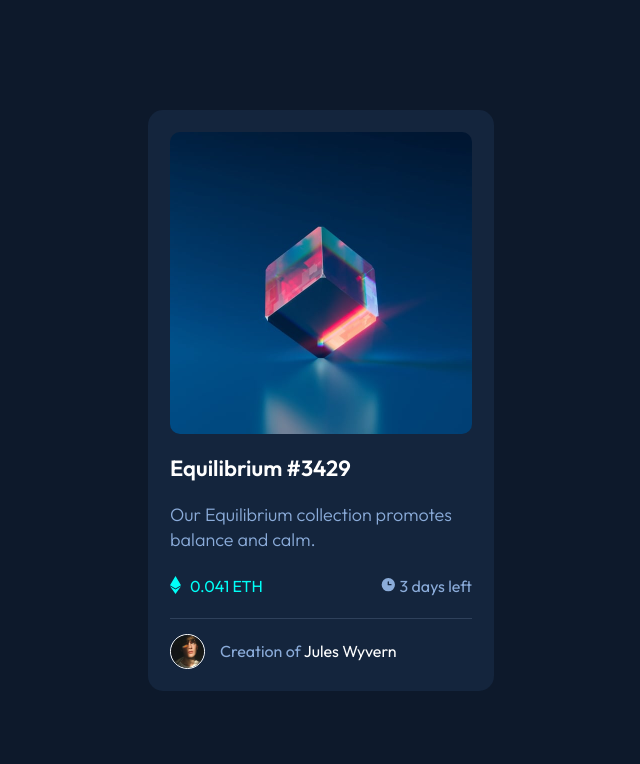
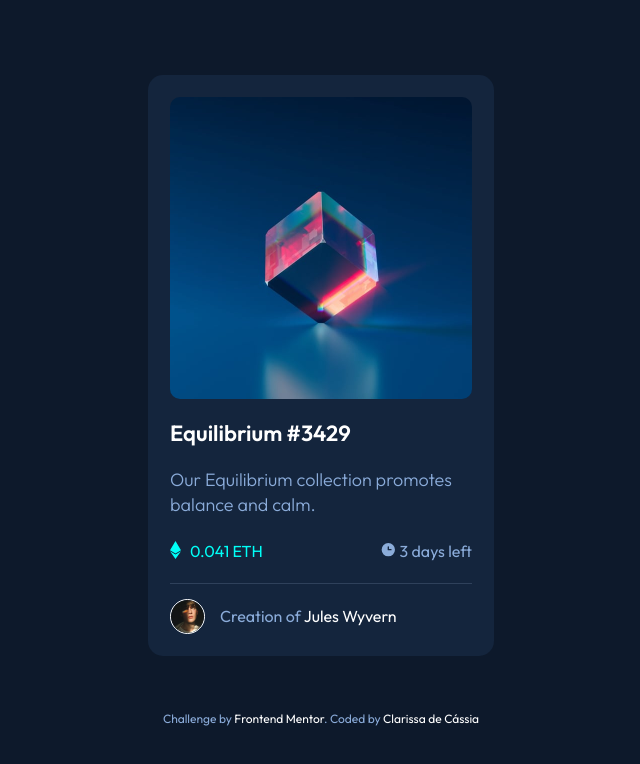
Before and after one commit to ClariCassia/Projeto-NFT-preview-card-component, a plain HTML site: page index.html in a window 1280 px wide. Shown: the whole page, without its empty margins (319-959 px from the left). Drawn offline with Linux system fonts and the light colour scheme.

```diff
--- a/index.html
+++ b/index.html
@@ -35,7 +35,11 @@
                 <p class="text-avatar">Creation of <a href="#" class="name">Jules Wyvern</a></p>
             </div>
         </div>
+        <div class="attribution">
+            Challenge by <a href="https://www.frontendmentor.io?ref=challenge" target="_blank">Frontend Mentor</a>.
+            Coded by <a href="https://github.com/ClariCassia" target="_blank"> Clarissa de
+                Cássia</a>
+        </div>
     </main>
 </body>
-
 </html>
--- a/src/css/style.css
+++ b/src/css/style.css
@@ -1,5 +1,6 @@
 main {
     display: flex;
+    flex-direction: column;
     height: 100vh;
     align-items: center;
     justify-content: center;
@@ -124,7 +125,6 @@ body {
 
 }
 
-
 .nft-card .creator .avatar {
     max-width: 35px;
     border: 1px solid white;
@@ -140,3 +140,9 @@ body {
 .creator .text-avatar .name:hover {
     color: var(--cor-destaque);
 }
+
+.attribution {
+    color: var(--cor-texto);
+    font-size: 12px;
+    margin-top: 55px;
+}
```
Also changed, not shown: src/images/nft-card.png (added), 1 other file.
